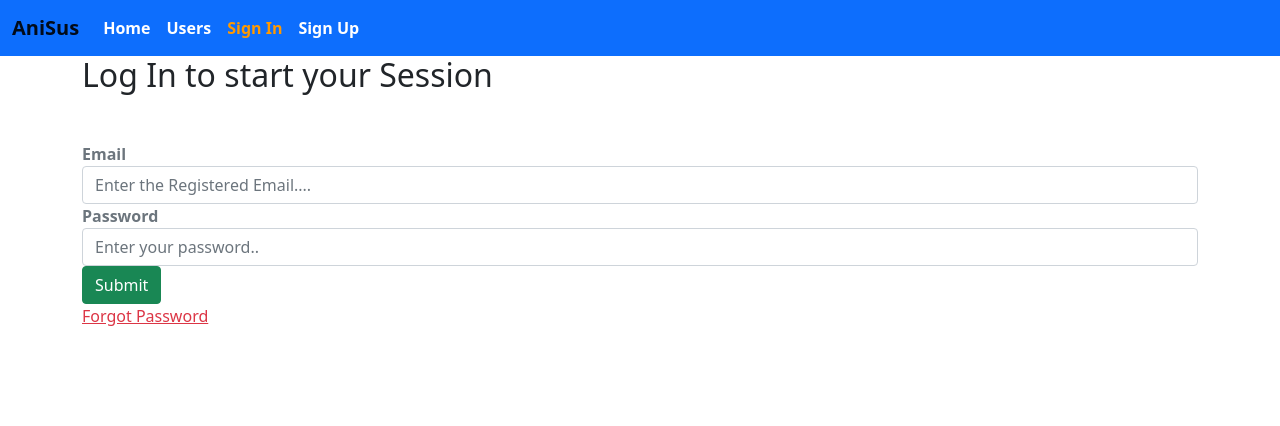
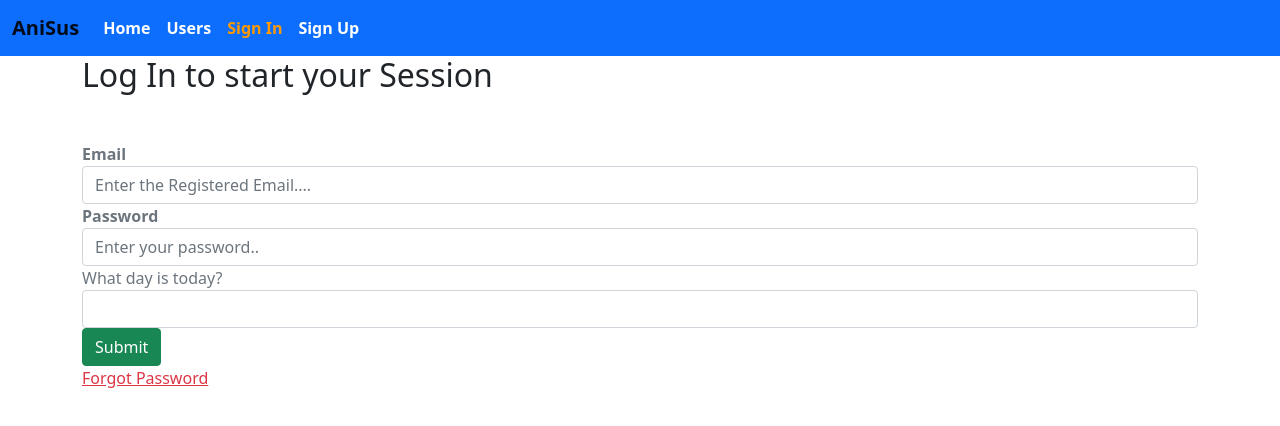
Before and after one commit to Anirban007-jpg/SocialNetwork-React, a React (Create React App) app in the folder socialmediafrontend/: page /signin in a window 1280 px wide. Shown: the top 426 px of the page. Built offline with nearby package versions, Linux system fonts and the light colour scheme.

Commit message:
Closes #68

```diff
--- a/socialmediafrontend/src/user/signin.js
+++ b/socialmediafrontend/src/user/signin.js
@@ -1,6 +1,7 @@
 import React, { Component } from 'react'
 import { signin, authenticate } from '../Auth/index'
 import { Link, Redirect } from "react-router-dom";
+
 
 class Signin extends Component {
 
@@ -10,8 +11,9 @@
             email: "",
             password: "",
             error: "",
-            redirect: false,
-            loading: false
+            redirectToReferer: false,
+            loading: false,
+            recaptcha: false
         }
     }
 
@@ -20,37 +22,70 @@
         this.setState({ [name]: event.target.value });
     }
 
+    recaptchaHandler = e => {
+        this.setState({ error: "" });
+        let userDay = e.target.value.toLowerCase();
+        let dayCount;
+
+        if (userDay === "sunday") {
+            dayCount = 0;
+        } else if (userDay === "monday") {
+            dayCount = 1;
+        } else if (userDay === "tuesday") {
+            dayCount = 2;
+        } else if (userDay === "wednesday") {
+            dayCount = 3;
+        } else if (userDay === "thursday") {
+            dayCount = 4;
+        } else if (userDay === "friday") {
+            dayCount = 5;
+        } else if (userDay === "saturday") {
+            dayCount = 6;
+        }
+
+        if (dayCount === new Date().getDay()) {
+            this.setState({ recaptcha: true });
+            return true;
+        } else {
+            this.setState({
+                recaptcha: false
+            });
+            return false;
+        }
+    };
+
 
     clickSubmit = event => {
         event.preventDefault();
-        this.setState({loading:true});
-        const {email, password} = this.state;
+        this.setState({ loading: true });
+        const { email, password } = this.state;
         const user = {
             email,
             password
         };
-        // using for debug purpose
-        //console.log(user);
-        // now doing post request
+        // console.log(user);
+        if (this.state.recaptcha) {
             signin(user).then(data => {
-            if(data.error){
-                this.setState({error: data.error, loading: false})
-            }
-            else
-            {
+                if (data.error) {
+                    this.setState({ error: data.error, loading: false });
+                } else {
                     // authenticate
                     authenticate(data, () => {
-                    this.setState({redirect: true});
+                        this.setState({ redirectToReferer: true });
                     });
-                //console.log(process.env.REACT_APP_API_URL);
-                // redirect
                 }
             });
+        } else {
+            this.setState({
+                loading: false,
+                error: "What day is today? Please write a correct answer!"
+            });
         }
+    };
 
 
 
-    signinForm = (email, password) => (
+    signinForm = (email, password, recaptcha) => (
         <form>
                 <div className="form-group">
                     <label className="text-muted"><b>Email</b></label>
@@ -59,6 +94,13 @@
                 <div className="form-group">
                     <label className="text-muted"><b>Password</b></label>
                     <input onChange={this.handleChange("password")} type="password" className="form-control" placeholder="Enter your password.." value={password} />
+                </div>
+                <div className="form-group">
+                    <label className="text-muted">
+                        {recaptcha ? "Thanks. You got it!" : "What day is today?"}
+                    </label>
+
+                    <input onChange={this.recaptchaHandler} type="text" className="form-control"/>
                 </div>
                 <button onClick={this.clickSubmit} className="btn btn-raised btn-success">
                     Submit
@@ -69,8 +111,8 @@
     )
 
     render() {
-        const {email, password, error, redirect, loading} = this.state;
-        if (redirect) {
+        const {email, password, error, redirectToReferer, loading,recaptcha} = this.state;
+        if (redirectToReferer) {
             return <Redirect to="/" />
         }
         return (
@@ -92,7 +134,8 @@
                     ""}
 
 
-                   {this.signinForm(email, password)}
+                   {this.signinForm(email, password,recaptcha)}
+
                    <p>
                        <Link to="/forgot-password" className="text-danger">
                            {" "}
```
Lines whose indentation alone changed are shown as unchanged.
